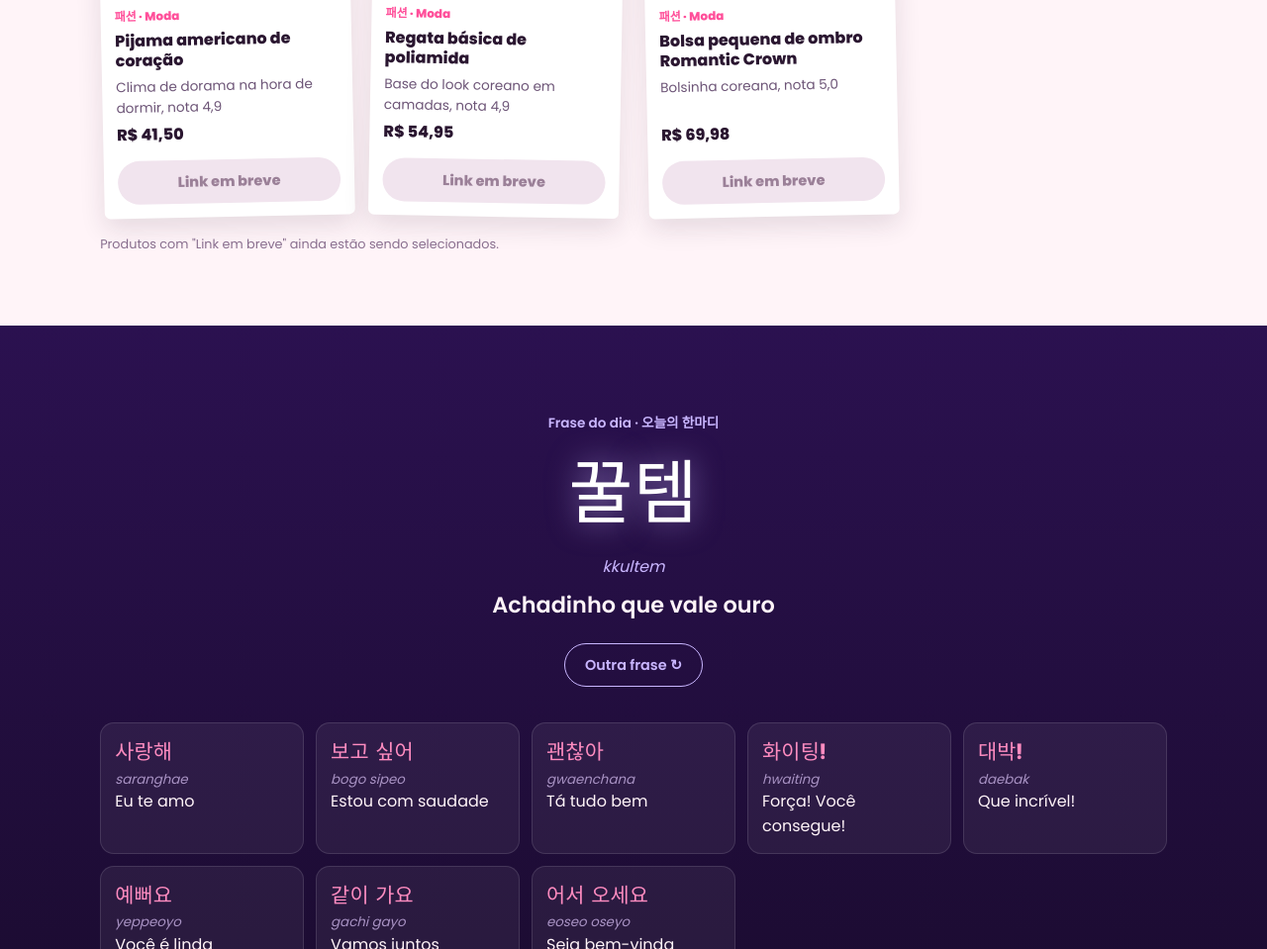
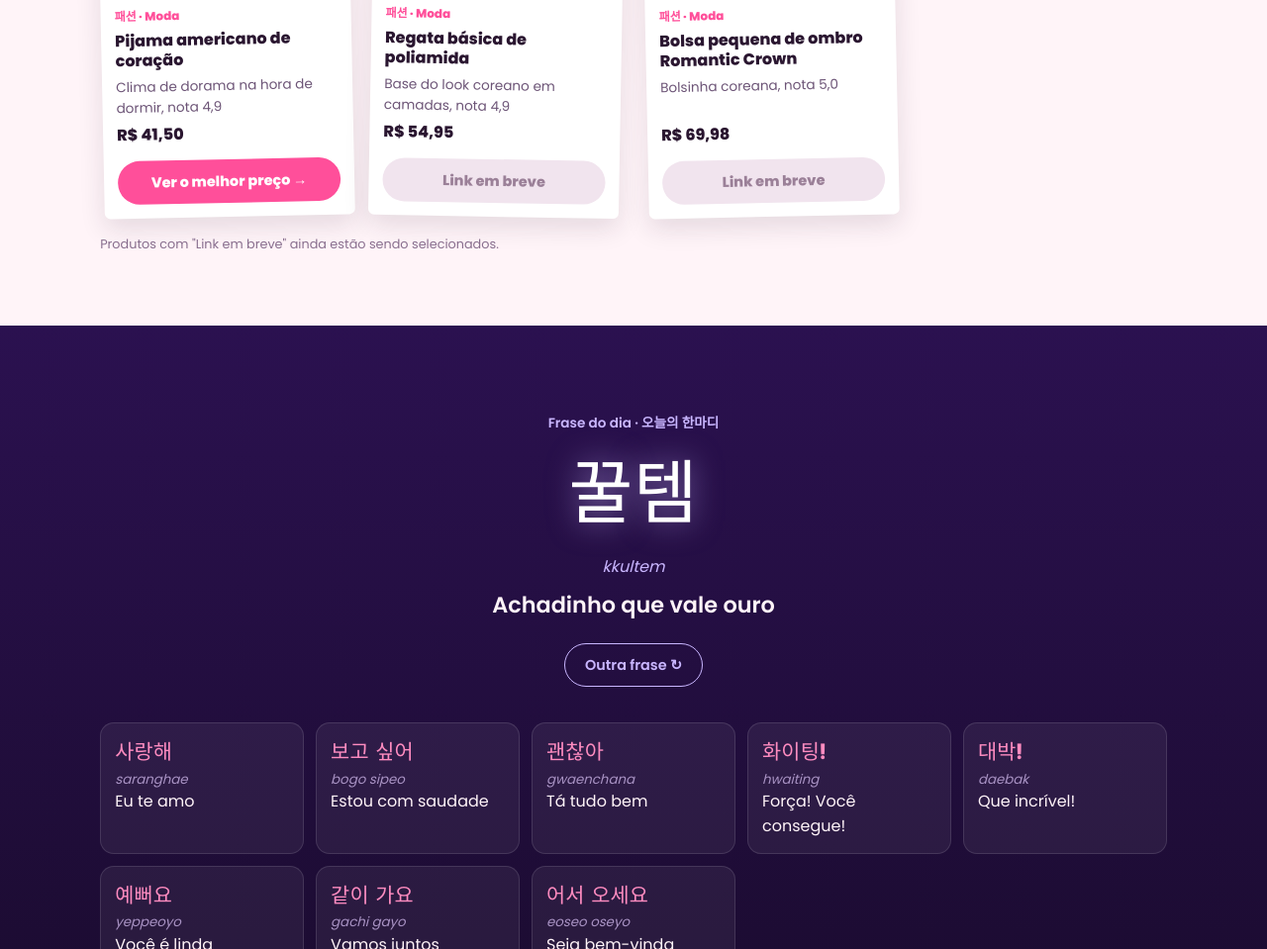
Before and after one commit to stevaum/achadinhoskoreanos, a plain HTML site: page index.html in a window 1280 px wide. Shown: the part 2743-3702 px from the top of the page at 99% size. Drawn offline with Linux system fonts and the light colour scheme.

Commit message:
Link de afiliado: Pijama americano coracao

```diff
--- a/index.html
+++ b/index.html
@@ -259,7 +259,7 @@ const PRODUTOS = [
   {nome:"Legging suplex zero transparência", categoria:"roupas", kr:"레깅스", motivo:"A legging nº 1 em vendas, passa no teste do agachamento", preco:"", link:"https://s.shopee.com.br/8fU8By4Hjd", loja:"Shopee", imagem:"", cor:"linear-gradient(135deg,#7df9ff,#ff8cc0)"},
   {nome:"Short fitness canelado sem costura", categoria:"roupas", kr:"반바지", motivo:"Meia perna, não sobe no treino", preco:"", link:"https://s.shopee.com.br/8AXrb88dYB", loja:"Shopee", imagem:"", cor:"linear-gradient(135deg,#ffd36e,#ff4f9a)"},
   {nome:"Kit 4 baby doll short doll", categoria:"roupas", kr:"잠옷", motivo:"4 pijamas fresquinhos, ótimo pra presente", preco:"R$ 49,90", link:"https://s.shopee.com.br/60TN1DWSJ9", loja:"Shopee", imagem:"", cor:"linear-gradient(135deg,#3a1466,#c9b6ff)"},
-  {nome:"Pijama americano de coração", categoria:"roupas", kr:"하트", motivo:"Clima de dorama na hora de dormir, nota 4,9", preco:"R$ 41,50", link:"", loja:"Shopee", imagem:"", cor:"linear-gradient(135deg,#ff4f9a,#c9b6ff)"},
+  {nome:"Pijama americano de coração", categoria:"roupas", kr:"하트", motivo:"Clima de dorama na hora de dormir, nota 4,9", preco:"R$ 41,50", link:"https://s.shopee.com.br/3LSbqMJsW0", loja:"Shopee", imagem:"", cor:"linear-gradient(135deg,#ff4f9a,#c9b6ff)"},
   {nome:"Regata básica de poliamida", categoria:"roupas", kr:"기본", motivo:"Base do look coreano em camadas, nota 4,9", preco:"R$ 54,95", link:"", loja:"Shopee", imagem:"", cor:"linear-gradient(135deg,#fff4f8,#c9b6ff)"},
   {nome:"Bolsa pequena de ombro Romantic Crown", categoria:"roupas", kr:"가방", motivo:"Bolsinha coreana, nota 5,0", preco:"R$ 69,98", link:"", loja:"Shopee", imagem:"", cor:"linear-gradient(135deg,#ffd36e,#c9b6ff)"}
 ];
```
